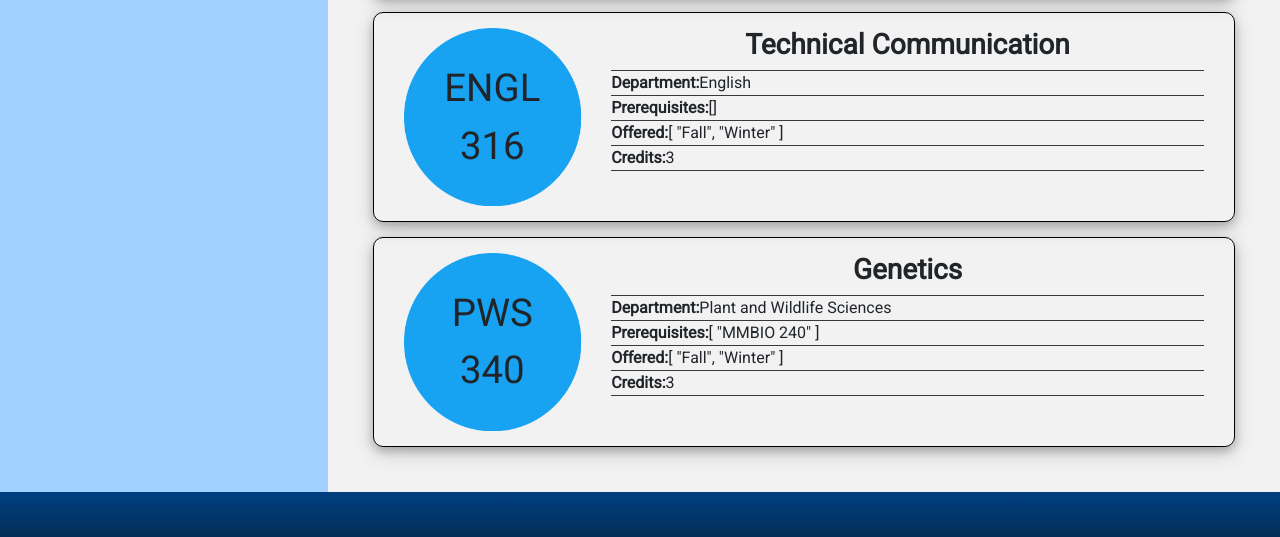
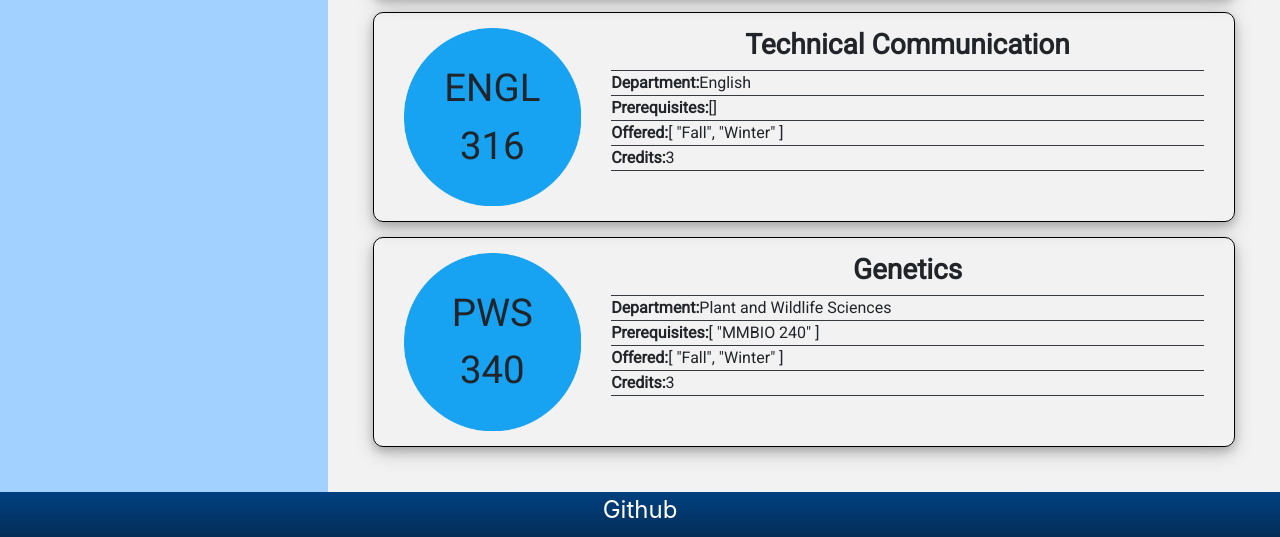
Before and after one commit to cbminor/courseReview, a plain HTML site: page index.html in a window 1280 px wide. Shown: the part 785-1322 px from the top of the page. Drawn offline with nearby package versions, Linux system fonts and the light colour scheme.

Commit message:
Adds information and formatting to footer

```diff
--- a/css/style.css
+++ b/css/style.css
@@ -116,3 +116,13 @@ img {
   font-size: 30px;
   font-size: 3vw;
 }
+
+.footer {
+  text-align: center;
+}
+
+.footer a {
+  text-decoration: none;
+  color: white;
+  font-size: 24px;
+}
--- a/index.html
+++ b/index.html
@@ -110,6 +110,7 @@
       <section>
   </div>
   <div class=footer>
+    <a href="https://github.com/cbminor/courseReview.git">Github</a>
   </div>
 
 
```
